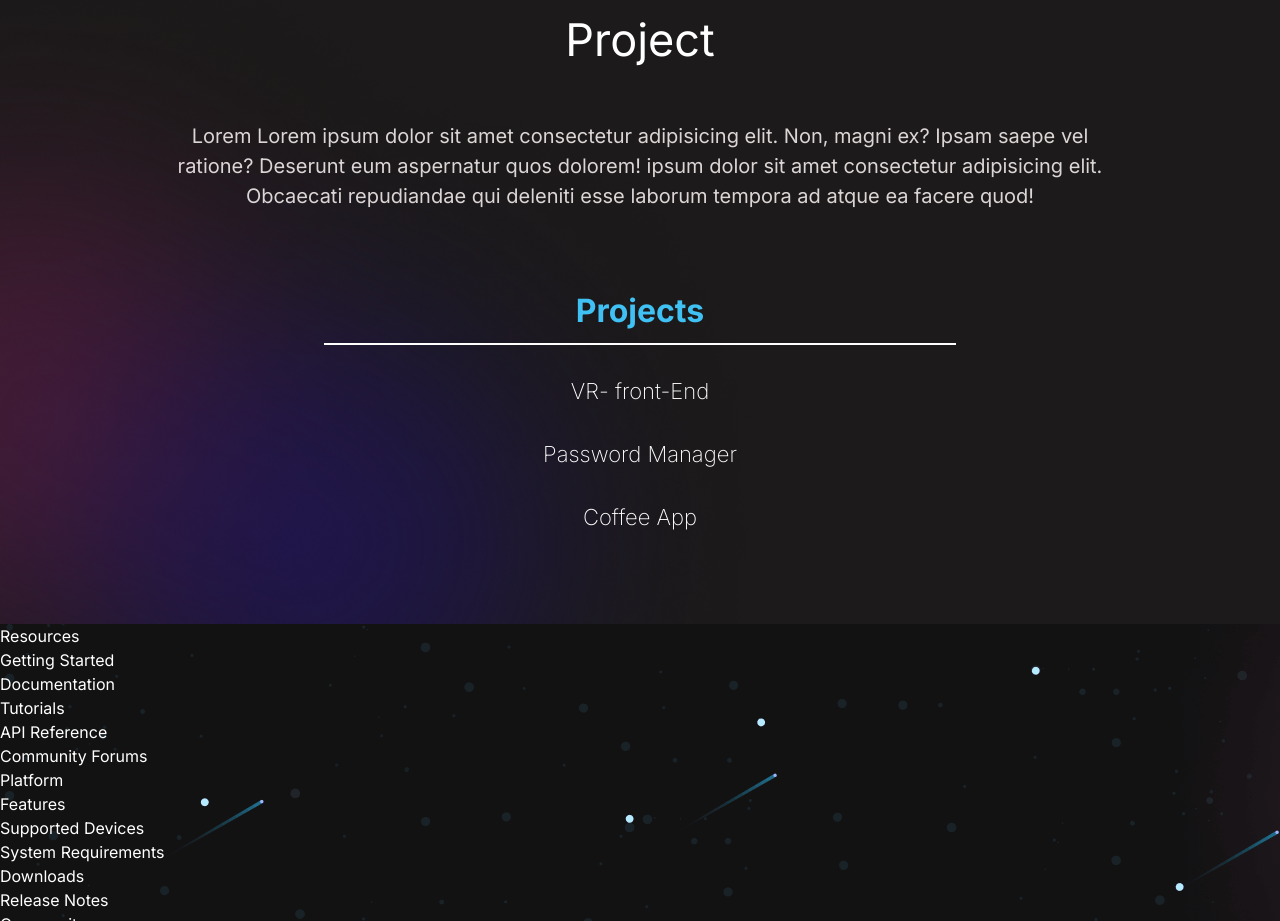
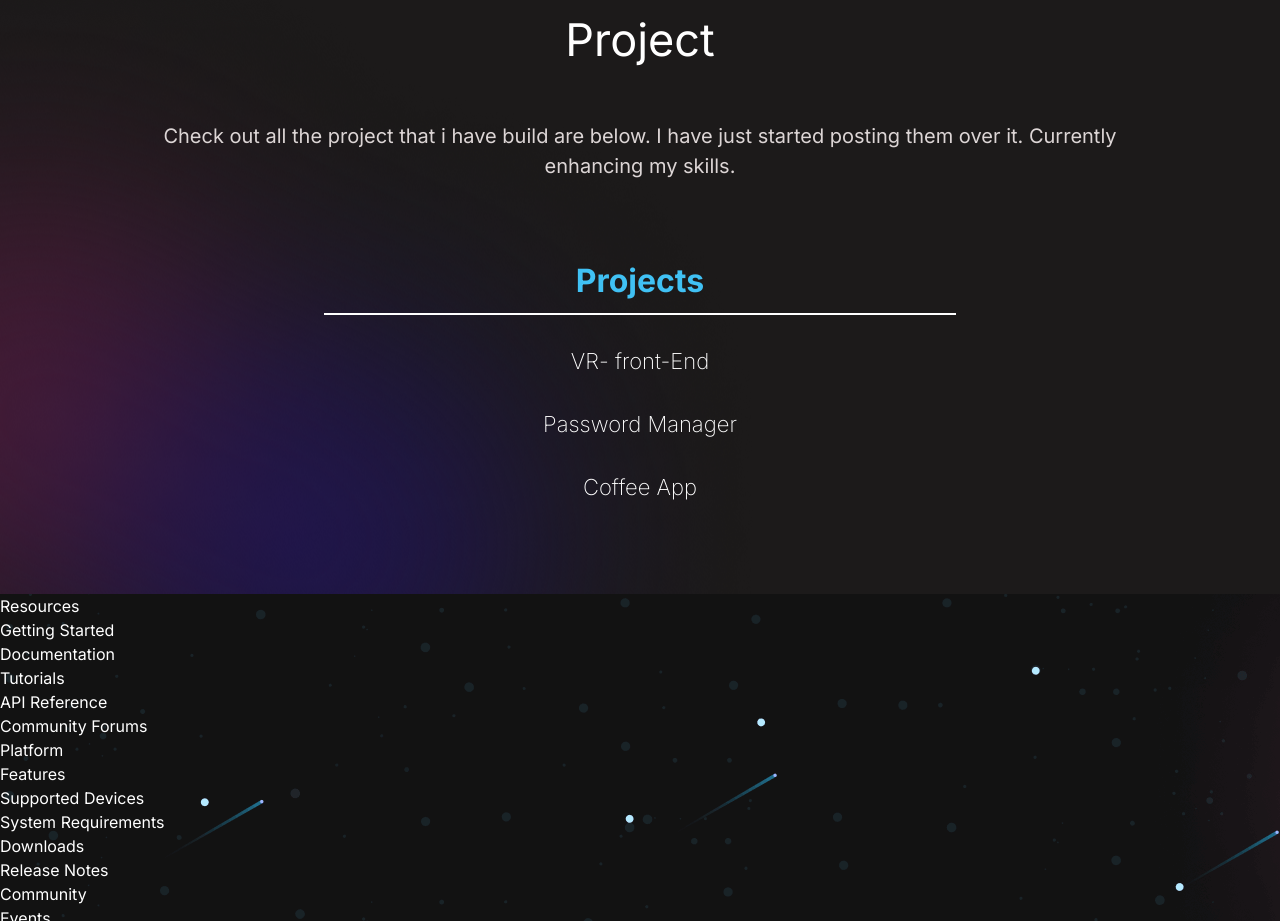
Before and after one commit to amaan-malik1/Portfolio, a React (Vite) app: page / in a window 1280 px wide. Shown: the part 1160-2081 px from the top of the page. Built offline with nearby package versions, Linux system fonts and the light colour scheme.

Commit message:
Update Projects.jsx

```diff
--- a/src/components/Projects.jsx
+++ b/src/components/Projects.jsx
@@ -10,7 +10,9 @@ const Projects = () => {
     <div className='projects'>
 
       <h2 className='project-h2'>Project</h2>
-      <p className='project-p'>Lorem Lorem ipsum dolor sit amet consectetur adipisicing elit. Non, magni ex? Ipsam saepe vel ratione? Deserunt eum aspernatur quos dolorem! ipsum dolor sit amet consectetur adipisicing elit. Obcaecati repudiandae qui deleniti esse laborum tempora ad atque ea facere quod!</p>
+      <p className='project-p'>Check out all the project that i have build are below. I have just started posting them over it. Currently enhancing my skills.
+
+      </p>
 {/*       <div className="projects-container">
 
         <div className="project-item">
```
